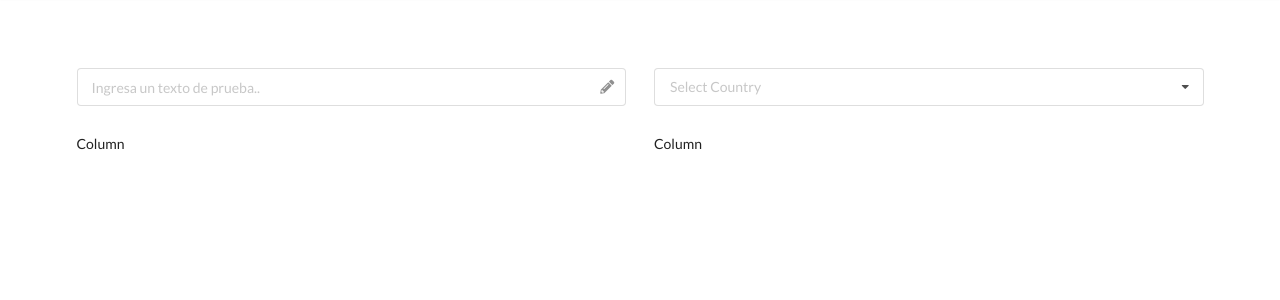
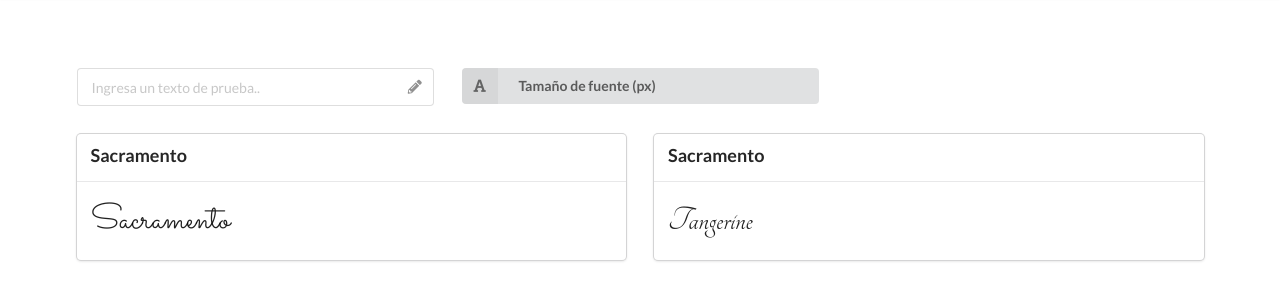
Before and after one commit to clickoneagencia/font-preview, a plain HTML site: page index.html in a window 1280 px wide. Shown: the part 52-352 px from the top of the page. Drawn offline with Linux system fonts and the light colour scheme.

Commit message:
✨ Add fonts and inputs to manage texts

```diff
--- a/index.html
+++ b/index.html
@@ -7,6 +7,7 @@
     <meta name="viewport" content="width=device-width, initial-scale=1.0">
     <title>Font Preview</title>
     <link rel="stylesheet" href="static/css/semantic.min.css">
+    <link rel="stylesheet" href="static/css/fonts.css">
     <link rel="stylesheet" href="static/css/style.css">
 </head>
 
@@ -20,32 +21,68 @@
         <a class="item">Sign-in</a>
     </nav>
     <main class="main-content">
-        <div class="ui grid container">
-            <div class="eight wide column">
+        <div class="ui container">
+            <div class="ui stackable three column grid">
+                <div class="column">
                     <div class="ui icon fluid input">
                         <input type="text" placeholder="Ingresa un texto de prueba.." id="input">
                         <i class="pencil alternate icon"></i>
                     </div>
                 </div>
-            <div class="eight wide column">
+                <div class="column">
+                    <div class="ui fluid floating labeled icon dropdown button">
+                        <i class="font icon"></i>
+                        <span class="text">Tamaño de fuente (px)</span>
+                        <div class="menu">
+                            <div class="item item-menu-font-size" data-value="35">35 px</div>
+                            <div class="item item-menu-font-size" data-value="50">50 px</div>
+                            <div class="item item-menu-font-size" data-value="70">70 px</div>
+                            <div class="item item-menu-font-size" data-value="100">100 px</div>
+                            <div class="item item-menu-font-size" data-value="120">120 px</div>
+                            <div class="item item-menu-font-size" data-value="150">150 px</div>
+                        </div>
+                    </div>
+                </div>
+                <!-- <div class="column">
                     <div class="ui fluid search selection dropdown">
                         <input type="hidden" name="country">
                         <i class="dropdown icon"></i>
                         <div class="default text">Select Country</div>
                         <div class="menu">
-                        <div class="item" data-value="af"><i class="af flag"></i>Afghanistan</div>
+                            <div class="item" data-value="af">Afghanistan</div>
                             <div class="item" data-value="ax"><i class="ax flag"></i>Aland Islands</div>
                             <div class="item" data-value="al"><i class="al flag"></i>Albania</div>
                             <div class="item" data-value="dz"><i class="dz flag"></i>Algeria</div>
                             <div class="item" data-value="as"><i class="as flag"></i>American Samoa</div>
                         </div>
                     </div>
+                </div> -->
             </div>
-            <div class="eight wide column">
-                <p>Column</p>
+            <div class="ui stackable two column grid">
+                <div class="column">
+                    <div class="ui fluid card">
+                        <div class="content">
+                            <div class="header">Sacramento</div>
                         </div>
-            <div class="eight wide column">
-                <p>Column</p>
+                        <div class="content">
+                            <div class="ui small feed">
+                                <p class="preview-text font-sacramento">Sacramento</p>
+                            </div>
+                        </div>
+                    </div>
+                </div>
+                <div class="column">
+                    <div class="ui fluid card">
+                        <div class="content">
+                            <div class="header">Sacramento</div>
+                        </div>
+                        <div class="content">
+                            <div class="ui small feed">
+                                <p class="preview-text font-tangerine">Tangerine</p>
+                            </div>
+                        </div>
+                    </div>
+                </div>
             </div>
         </div>
     </main>
--- /dev/null
+++ b/static/css/fonts.css
@@ -0,0 +1,10 @@
+@import url('https://fonts.googleapis.com/css2?family=Sacramento&display=swap');
+@import url('https://fonts.googleapis.com/css2?family=Tangerine:wght@400;700&display=swap');
+
+.font-sacramento {
+  font-family: 'Sacramento', cursive;
+}
+
+.font-tangerine {
+  font-family: 'Tangerine', cursive;
+}
--- a/static/css/style.css
+++ b/static/css/style.css
@@ -1,3 +1,7 @@
 .main-content {
     margin-top: 120px;
 }
+
+.preview-text {
+  font-size: 35px;
+}
--- a/static/js/main.js
+++ b/static/js/main.js
@@ -1,9 +1,17 @@
 $(document).ready(() => {
   $(".ui.dropdown").dropdown();
 
+  // Change input content
   $("#input").on("input", function () {
-    // Print entered value in a div box
-    // $("#result").text($(this).val());
-    console.log($(this).val())
+    const newText = $(this).val();
+
+    $(".preview-text").text(newText);
+  });
+
+  // Change font size
+  $(".item-menu-font-size").click(function () {
+    const newFontSizeValue = $(this).data("value");
+
+    $(".preview-text").css("font-size", `${newFontSizeValue}px`);
   });
 });
```
Lines whose indentation alone changed are shown as unchanged.
